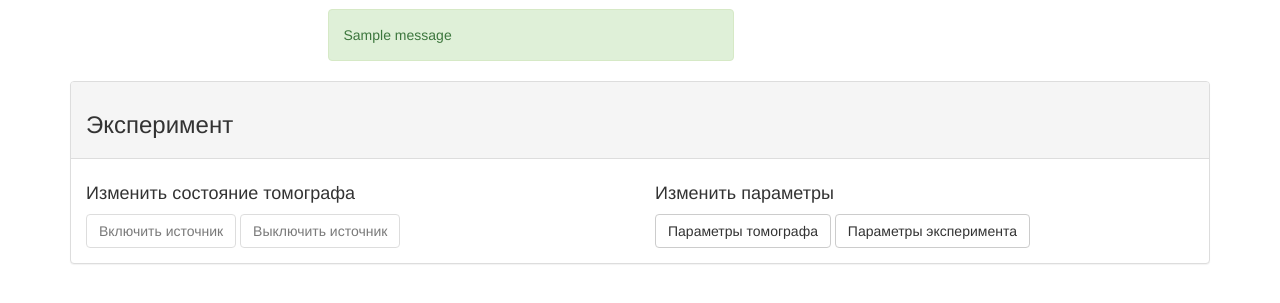
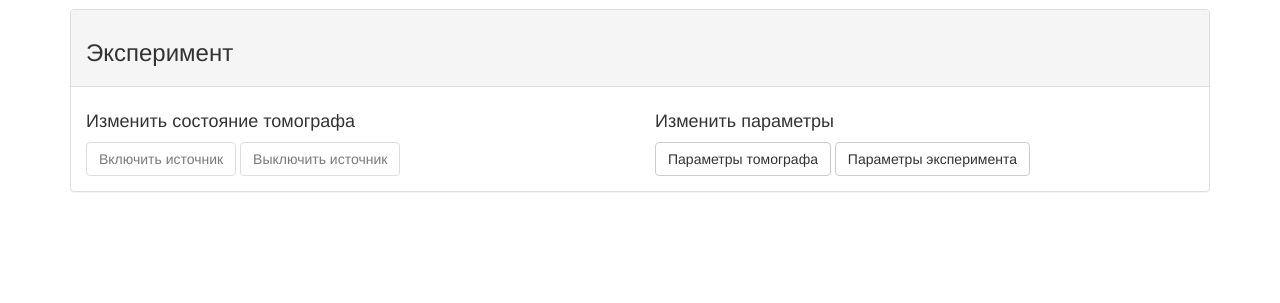
Before and after one commit to xTomo/rbtm-web, a Django app: template robotom/experiment/templates/experiment/start.html in a window 1280 px wide. Shown: the part 51-354 px from the top of the page. Run offline with Django 3.2, Linux system fonts and the light colour scheme; the template is opened without the code that fills it: most values are stand-ins (such as "Sample title", 1, 10 or a date in 2020); one stand-in notice (Sample message) is shown; some libraries are stand-ins or nearby versions.

Commit message:
fix: remove old static messages block from start.html

```diff
--- a/robotom/experiment/templates/experiment/start.html
+++ b/robotom/experiment/templates/experiment/start.html
@@ -1,18 +1,6 @@
 {% extends "base.html" %}
 
 {% block content %}
-    {% if messages %}
-        <div class="row">
-            {% for message in messages %}
-                <div class="col-sm-6 col-sm-offset-3 col-lg-4 col-lg-offset-3">
-                    <div class="alert alert-{% if message.tags %}{% if message.tags == "error" %}danger{% else %}{{ message.tags }}{% endif %}{% else %}info{% endif %}">
-                        {{ message }}
-                    </div>
-                </div>
-            {% endfor %}
-        </div>
-    {% endif %}
-
     <div class="container">
         <div class="panel panel-default">
 
```
